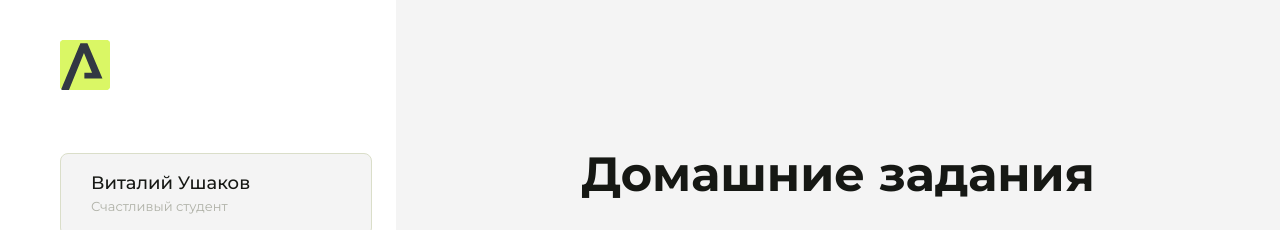
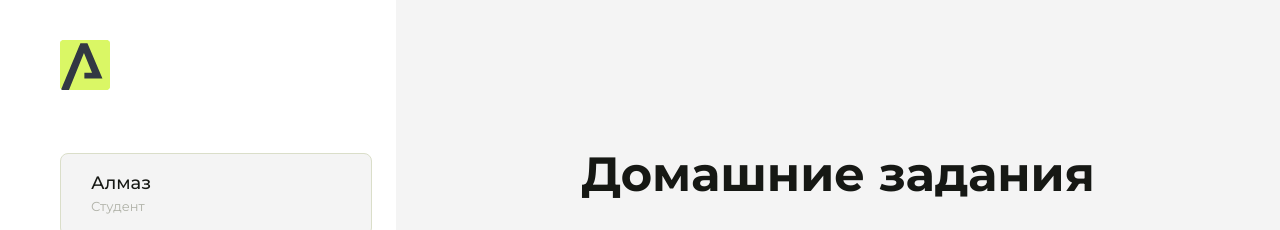
Before and after one commit to WebAlmaz/homework, a plain HTML site: page index.html in a window 1280 px wide. Shown: the top 230 px of the page. Drawn offline with Linux system fonts and the light colour scheme.

Commit message:
Update index.html

```diff
--- a/index.html
+++ b/index.html
@@ -43,8 +43,8 @@
                 </svg>
             </div>
             <div class="sidebar__user">
-                <div class="sidebar__name">Виталий Ушаков</div>
-                <div class="sidebar__text">Счастливый студент</div>
+                <div class="sidebar__name">Алмаз</div>
+                <div class="sidebar__text">Студент</div>
             </div>
             <div class="sidebar__tabs">
                 <div class="sidebar__item">
```
